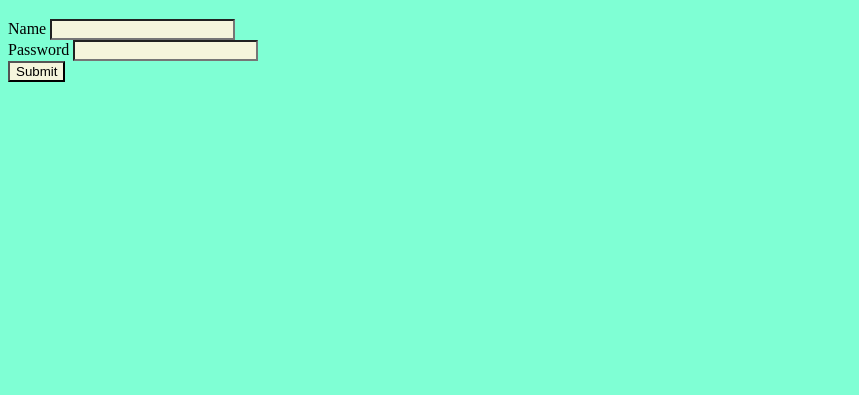
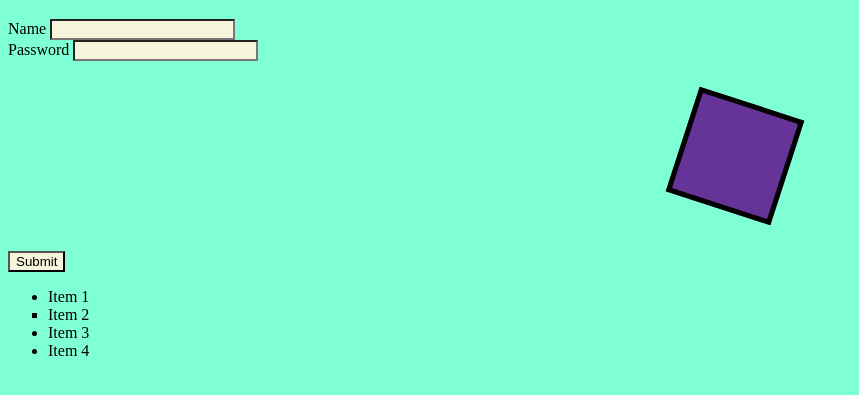
Before and after one commit to iyan5440/HTML-Practice, a plain HTML site: page Forms/index.html in a window 1280 px wide. Shown: the part 61-456 px from the top of the page, without its empty margins (0-859 px from the left). Drawn offline with Linux system fonts and the light colour scheme.

Commit message:
Changed function name from home() to main(). Created a Centered box using the div element.

```diff
--- a/Forms/index.css
+++ b/Forms/index.css
@@ -3,5 +3,24 @@ body{
 
 }
 input, button{
+
     background-color: beige;
 }
+.square{
+    list-style-type: square;
+}
+.box {
+    margin: 40px;
+    width: 100px;
+    height: 100px;
+    border: 5px solid black;
+    background-color: rebeccapurple;
+    transform: rotate(0.8turn);
+
+  }
+  .center{
+    position: relative;
+    left: 50%;
+    flex-wrap: wrap;
+    justify-content: center;
+  }
--- a/Forms/index.html
+++ b/Forms/index.html
@@ -19,7 +19,14 @@
             <label>Password</label>
             <input>
         </div>
-        <button onClick="home()">Submit</button>
+        <div class="box center"></div>
+        <button onClick="main()">Submit</button>
+        <ul> <!-- Unordered/Bullet Points -->
+            <li>Item 1</li>
+            <li class="square">Item 2</li>
+            <li>Item 3</li>
+            <li>Item 4</li>
+        </ul>
         <script src="index.js"></script>
     </form>
 </body>
--- a/Forms/index.js
+++ b/Forms/index.js
@@ -1,7 +1,7 @@
 function say(name) {
     console.log(name);
 }
-function home() {
+function main() {
     let x = 6;
     console.log(x);
     if (x > 5) {
```
